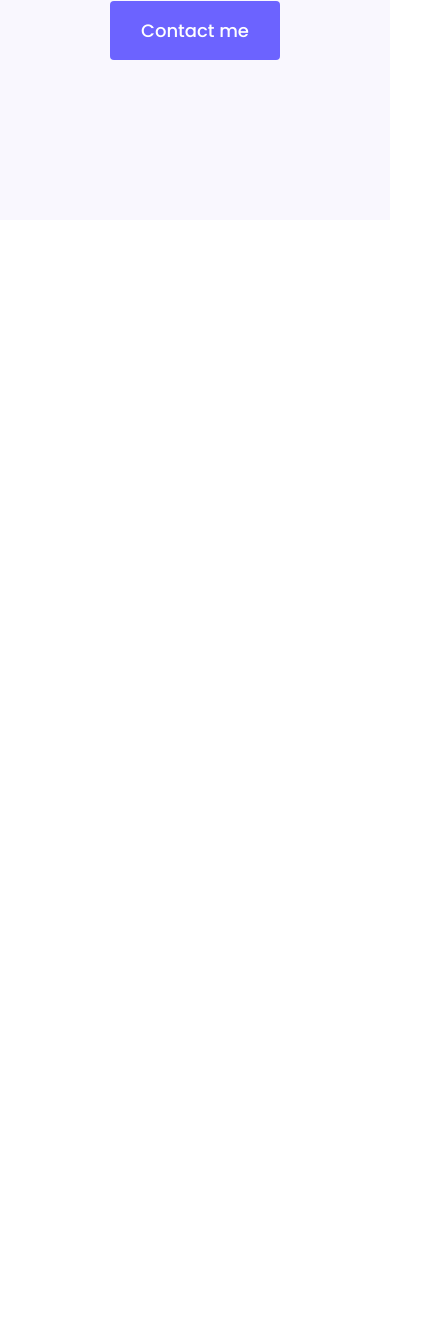
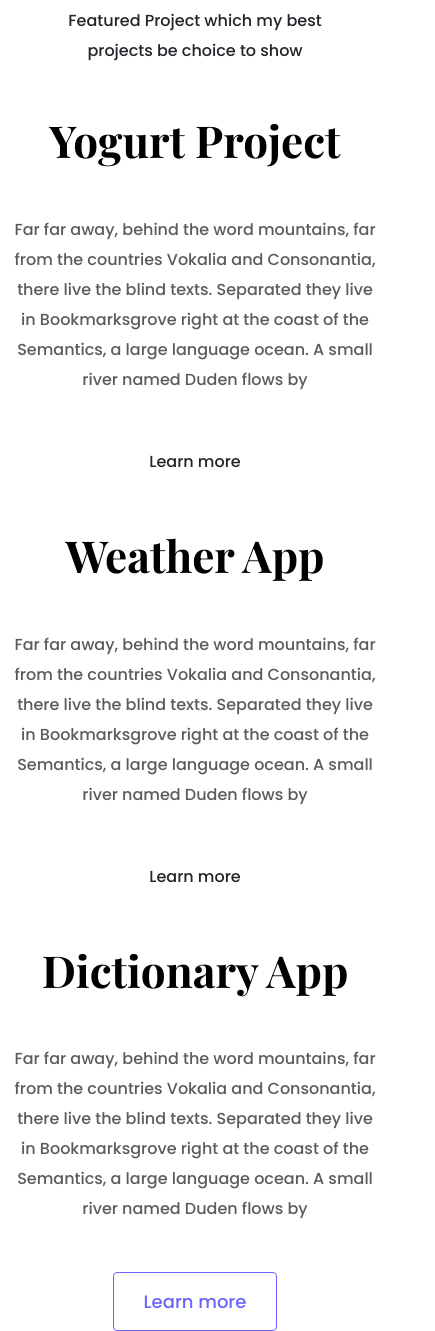
Before and after one commit to mashudutshifura/project-responsive, a plain HTML site: page index.html in a window 390 px wide. Shown: the part 595-1926 px from the top of the page, 435 px wide, since content can reach past the window. Before the commit the page ends 844 px from the top, so only its background shows below. Drawn offline with nearby package versions, Linux system fonts and the light colour scheme; a web font is replaced by a local one.

Commit message:
added images, updated index html and portfolio.css

```diff
--- a/index.html
+++ b/index.html
@@ -36,5 +36,61 @@
         <a href="#" class="btn btn-contact">Contact me</a>
       </div>
     </div>
+    <p class="text-center m-5">
+      Featured Project which my best projects be choice to show
+    </p>
+    <div class="container">
+      <div class="row mb-5">
+        <div class="col d-none d-lg-block">
+          <img src="images/yogurt.png" class="img-fluid" alt="">
+        </div>
+        <div class="col">
+          <div class="project-desciption">
+            <h2 class="mb-5">Yogurt Project</h2>
+            <p class="mb-5 text-muted">
+              Far far away, behind the word mountains, far from the countries
+              Vokalia and Consonantia, there live the blind texts. Separated
+              they live in Bookmarksgrove right at the coast of the Semantics, a
+              large language ocean. A small river named Duden flows by
+            </p>
+            <a href="" class="btn btn-branding-outline"> Learn more </a>
+          </div>
+        </div>
+      </div>
+      <div class="row mb-5">
+        <div class="col">
+          <div class="project-desciption">
+            <h2 class="mb-5">Weather App</h2>
+            <p class="mb-5 text-muted">
+              Far far away, behind the word mountains, far from the countries
+              Vokalia and Consonantia, there live the blind texts. Separated
+              they live in Bookmarksgrove right at the coast of the Semantics, a
+              large language ocean. A small river named Duden flows by
+            </p>
+            <a href="" class="btn btn-branding-outline"> Learn more </a>
+          </div>
+        </div>
+        <div class="col d-none d-lg-block">
+          <img src="images/weather.png" class="img-fluid" alt="">
+        </div>
+      </div>
+      <div class="row">
+        <div class="col d-none d-lg-block">
+          <img src="images/dictionary.png" class="img-fluid" alt="">
+        </div>
+        <div class="col">
+          <div class="project-desciption">
+            <h2 class="mb-5">Dictionary App</h2>
+            <p class="mb-5 text-muted">
+              Far far away, behind the word mountains, far from the countries
+              Vokalia and Consonantia, there live the blind texts. Separated
+              they live in Bookmarksgrove right at the coast of the Semantics, a
+              large language ocean. A small river named Duden flows by
+            </p>
+            <a href="" class="btn btn-contact-outline"> Learn more </a>
+          </div>
+        </div>
+      </div>
+    </div>
   </body>
 </html>
--- a/styles/portfolio.css
+++ b/styles/portfolio.css
@@ -22,10 +22,17 @@ h6 {
 
 h1 {
   font-size: 96px;
+  line-height: 1.5;
+}
+
+h2 {
+  font-size: 64px;
 }
 
 p {
   font-weight: normal;
+  font-size: 16px;
+  line-height: 30px;
 }
 
 .introduction {
@@ -44,7 +51,7 @@ p {
 .introduction h2 {
   font-family: var(--heading-font-family);
   font-weight: normal;
-  line-height: 2;
+  line-height: 1.5;
   font-size: 24px;
 }
 
@@ -56,3 +63,36 @@ p {
   line-height: 27px;
   padding: 15px 30px;
 }
+
+.btn-contact-outline {
+  color: var(--contact-color);
+  border: 1px solid var(--contact-color);
+  border-radius: 4px;
+  font-size: 18px;
+  line-height: 27px;
+  padding: 15px 30px;
+}
+
+.project-desciption {
+  padding: 120px 60px;
+}
+
+@media (max-width: 900px) {
+  h1 {
+    font-size: 44px;
+    line-height: 2;
+  }
+
+  h2 {
+    font-size: 44px;
+  }
+
+  .introduction {
+    padding: 80px 20px;
+  }
+
+  .project-desciption {
+    padding: 0;
+    text-align: center;
+  }
+}
```
Also changed, not shown: images/dictionary.png (added), images/weather.png (added), images/yogurt.png (added).
